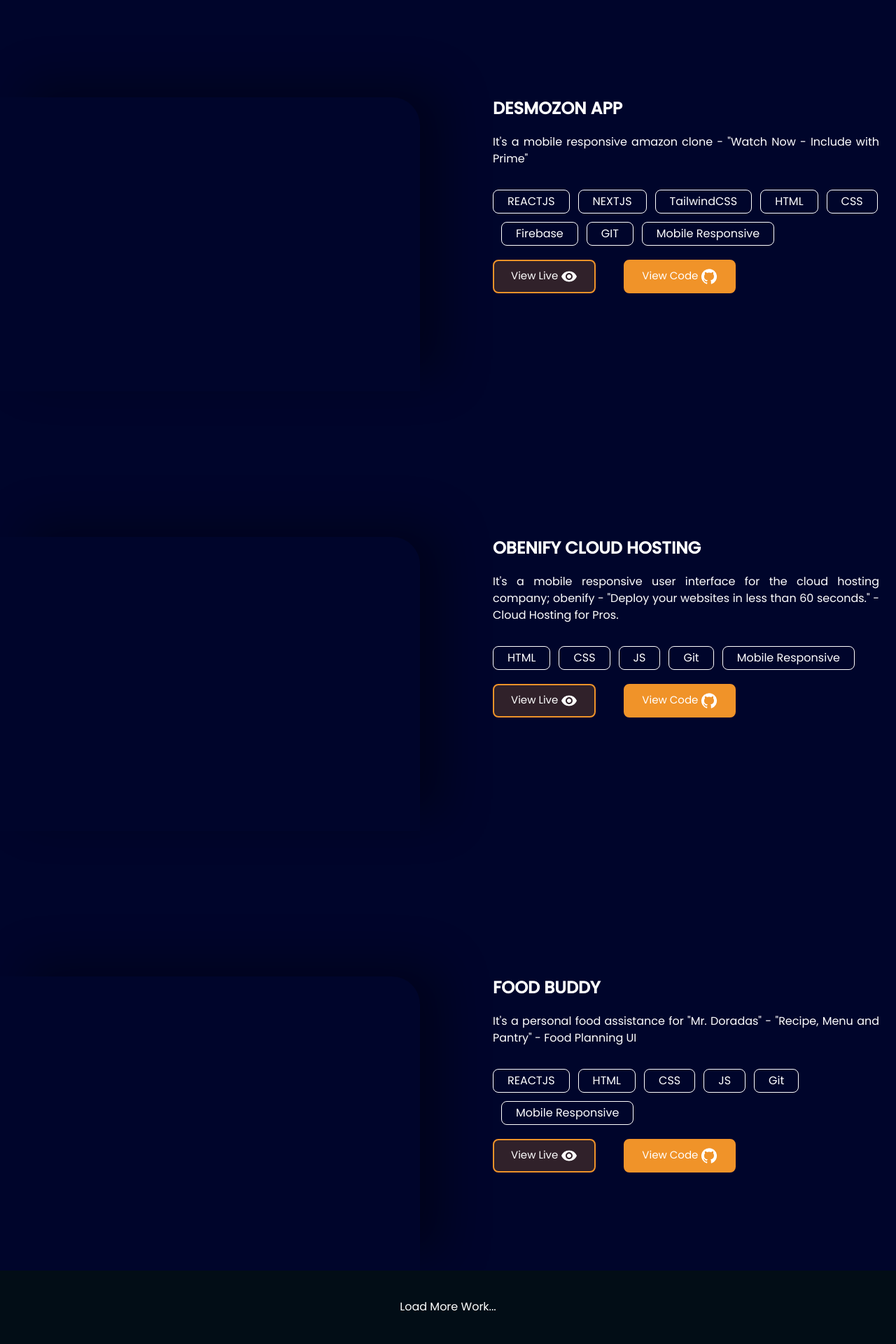
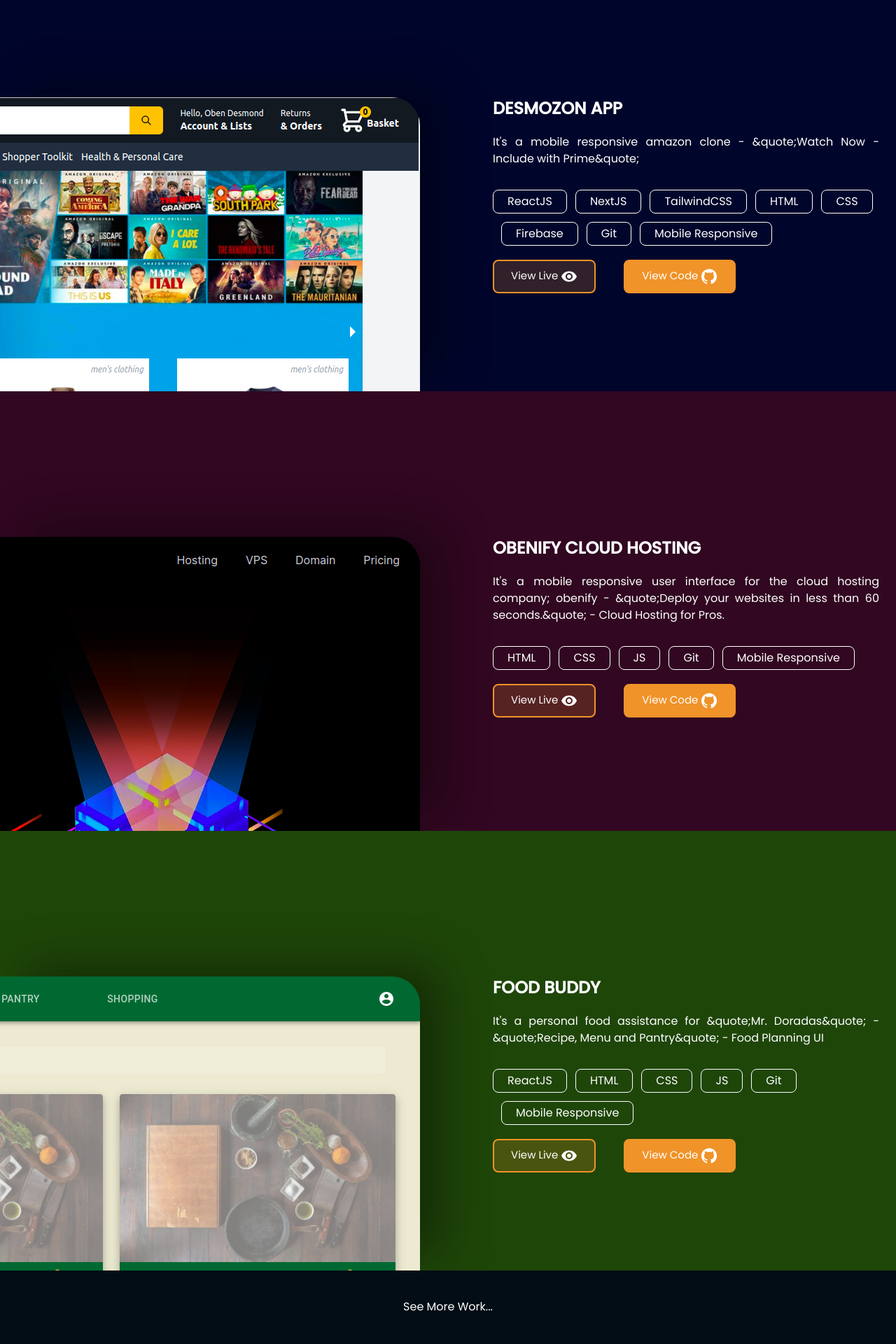
Before and after one commit to obendesmond/Portfolio, a Next.js app: page / in a window 1280 px wide. Shown: the part 980-2900 px from the top of the page at 70% size. Built offline with nearby package versions, Linux system fonts and the light colour scheme.

Commit message:
hard code projects for now

```diff
--- a/src/components/sections/PortfolioSection.js
+++ b/src/components/sections/PortfolioSection.js
@@ -15,14 +15,208 @@
 
       {/* projects */}
 
-      {projectsData?.map((project, index) => (
+      {/* {projectsData?.map((project, index) => (
         <Project key={index} {...project} />
-      ))}
+      ))} */}
+
+      {/* first project */}
+      <div
+        className={`bg-[#00052B] pb-10 pt-10 flex flex-col-reverse justify-between items-start md:grid md:grid-cols-2 md:pb-0 gap-20 md:pt-52`}
+      >
+        <div
+          className={`hidden bg-[url('/assets/projects/desmozon_mac.png')] bg-right-top bg-no-repeat shadow-[36px_-20px_66px_-4px_rgba(0,0,0,0.37)] w-full h-[420px] rounded-tr-[40px] md:flex`}
+        ></div>
+
+        <div className=" flex flex-col space-y-5 px-6 mt-24 md:mt-0">
+          <div className="text-center md:text-left">
+            <h1 className="text-white text-2xl font-bold uppercase">
+              Desmozon App
+            </h1>
+          </div>
+          <p className="text-white text-justify">
+            It&apos;s a mobile responsive amazon clone - &quote;Watch Now -
+            Include with Prime&quote;
+          </p>
+          <div
+            className={`flex bg-[url('/assets/projects/desmozon_mac.png')] bg-contain bg-no-repeat  w-full h-[200px] rounded-xl md:hidden`}
+          ></div>
+
+          <div className="flex flex-wrap space-x-3 space-y-3 items-end justify-center md:justify-start">
+            <p className="py-1 px-5 text-white rounded-lg bg-transparent border border-white">
+              ReactJS
+            </p>
+            <p className="py-1 px-5 text-white rounded-lg bg-transparent border border-white">
+              NextJS
+            </p>
+            <p className="py-1 px-5 text-white rounded-lg bg-transparent border border-white">
+              TailwindCSS
+            </p>
+            <p className="py-1 px-5 text-white rounded-lg bg-transparent border border-white">
+              HTML
+            </p>
+            <p className="py-1 px-5 text-white rounded-lg bg-transparent border border-white">
+              CSS
+            </p>
+            <p className="py-1 px-5 text-white rounded-lg bg-transparent border border-white">
+              Firebase
+            </p>
+            <p className="py-1 px-5 text-white rounded-lg bg-transparent border border-white">
+              Git
+            </p>
+            <p className="py-1 px-5 text-white rounded-lg bg-transparent border border-white">
+              Mobile Responsive
+            </p>
+          </div>
+          {/* btn */}
+          <div className="flex flex-col justify-center space-y-5 md:space-y-0 md:justify-start md:flex-row md:space-x-10">
+            <Button
+              onClick={() => window.open("https://desmozon.vercel.app/")}
+              Icon={VisibilityIcon}
+              text="View Live"
+              bordered
+            />
+            <Button
+              onClick={() =>
+                window.open("https://github.com/obendesmond/Desmozon")
+              }
+              Icon={GitHubIcon}
+              text="View Code"
+            />
+          </div>
+        </div>
+      </div>
+
+      {/* second project */}
+      <div
+        className={`bg-[#310721] pb-10 pt-10 flex flex-col-reverse justify-between items-start md:grid md:grid-cols-2 md:pb-0 gap-20 md:pt-52`}
+      >
+        <div
+          className={`hidden bg-[url('/assets/projects/obenify.png')] bg-right-top bg-no-repeat shadow-[36px_-20px_66px_-4px_rgba(0,0,0,0.37)] w-full h-[420px] rounded-tr-[40px] md:flex`}
+        ></div>
+
+        <div className=" flex flex-col space-y-5 px-6 mt-24 md:mt-0">
+          <div className="text-center md:text-left">
+            <h1 className="text-white text-2xl font-bold uppercase">
+              Obenify Cloud Hosting
+            </h1>
+          </div>
+          <p className="text-white text-justify">
+            It&apos;s a mobile responsive user interface for the cloud hosting
+            company; obenify - &quote;Deploy your websites in less than 60
+            seconds.&quote; - Cloud Hosting for Pros.
+          </p>
+          <div
+            className={`flex bg-[url('/assets/projects/obenify.png')] bg-contain bg-no-repeat  w-full h-[200px] rounded-xl md:hidden`}
+          ></div>
+
+          <div className="flex flex-wrap space-x-3 space-y-3 items-end justify-center md:justify-start">
+            <p className="py-1 px-5 text-white rounded-lg bg-transparent border border-white">
+              HTML
+            </p>
+            <p className="py-1 px-5 text-white rounded-lg bg-transparent border border-white">
+              CSS
+            </p>
+            <p className="py-1 px-5 text-white rounded-lg bg-transparent border border-white">
+              JS
+            </p>
+            <p className="py-1 px-5 text-white rounded-lg bg-transparent border border-white">
+              Git
+            </p>
+            <p className="py-1 px-5 text-white rounded-lg bg-transparent border border-white">
+              Mobile Responsive
+            </p>
+          </div>
+          {/* btn */}
+          <div className="flex flex-col justify-center space-y-5 md:space-y-0 md:justify-start md:flex-row md:space-x-10">
+            <Button
+              onClick={() => window.open("https://obenify.netlify.app/")}
+              Icon={VisibilityIcon}
+              text="View Live"
+              bordered
+            />
+            <Button
+              onClick={() =>
+                window.open("https://github.com/obendesmond/obenify")
+              }
+              Icon={GitHubIcon}
+              text="View Code"
+            />
+          </div>
+        </div>
+      </div>
+
+      {/* third project */}
+      <div
+        className={`bg-[#1F4609] pb-10 pt-10 flex flex-col-reverse justify-between items-start md:grid md:grid-cols-2 md:pb-0 gap-20 md:pt-52`}
+      >
+        <div
+          className={`hidden bg-[url('/assets/projects/foodbuddy.png')] bg-right-top bg-no-repeat shadow-[36px_-20px_66px_-4px_rgba(0,0,0,0.37)] w-full h-[420px] rounded-tr-[40px] md:flex`}
+        ></div>
+
+        <div className=" flex flex-col space-y-5 px-6 mt-24 md:mt-0">
+          <div className="text-center md:text-left">
+            <h1 className="text-white text-2xl font-bold uppercase">
+              Food Buddy
+            </h1>
+          </div>
+          <p className="text-white text-justify">
+            It&apos;s a personal food assistance for &quote;Mr. Doradas&quote; -
+            &quote;Recipe, Menu and Pantry&quote; - Food Planning UI
+          </p>
+          <div
+            className={`flex bg-[url('/assets/projects/foodbuddy.png')] bg-contain bg-no-repeat  w-full h-[200px] rounded-xl md:hidden`}
+          ></div>
+
+          <div className="flex flex-wrap space-x-3 space-y-3 items-end justify-center md:justify-start">
+            <p className="py-1 px-5 text-white rounded-lg bg-transparent border border-white">
+              ReactJS
+            </p>
+            <p className="py-1 px-5 text-white rounded-lg bg-transparent border border-white">
+              HTML
+            </p>
+            <p className="py-1 px-5 text-white rounded-lg bg-transparent border border-white">
+              CSS
+            </p>
+            <p className="py-1 px-5 text-white rounded-lg bg-transparent border border-white">
+              JS
+            </p>
+            <p className="py-1 px-5 text-white rounded-lg bg-transparent border border-white">
+              Git
+            </p>
+            <p className="py-1 px-5 text-white rounded-lg bg-transparent border border-white">
+              Mobile Responsive
+            </p>
+          </div>
+          {/* btn */}
+          <div className="flex flex-col justify-center space-y-5 md:space-y-0 md:justify-start md:flex-row md:space-x-10">
+            <Button
+              onClick={() =>
+                window.open("http://recipeplannerapp.herokuapp.com/")
+              }
+              Icon={VisibilityIcon}
+              text="View Live"
+              bordered
+            />
+            <Button
+              onClick={() =>
+                window.open("https://github.com/obendesmond/recipeApp")
+              }
+              Icon={GitHubIcon}
+              text="View Code"
+            />
+          </div>
+        </div>
+      </div>
 
       {/* load more btn */}
       <div className="text-center bg-myDark pt-10">
-        <a href="#more-education" className="text-white">
-          Load More Work...
+        <a
+          href="https://github.com/obendesmond"
+          target="_blank"
+          rel="noreferrer"
+          className="text-white"
+        >
+          See More Work...
         </a>
       </div>
     </div>
--- a/src/data/projects.js
+++ b/src/data/projects.js
@@ -4,11 +4,12 @@
     description: `It's a mobile responsive amazon clone - "Watch Now - Include with Prime"`,
     imgSrc: "desmozon_mac.png",
     tags: [
-      "REACTJS",
-      "NEXTJS",
+      "ReactJS",
+      "NextJS",
       "TailwindCSS",
       "HTML",
       "CSS",
+      "JS",
       "Firebase",
       "GIT",
       "Mobile Responsive",
@@ -32,7 +33,7 @@
     title: "Food Buddy",
     description: `It's a personal food assistance for "Mr. Doradas" - "Recipe, Menu and Pantry" - Food Planning UI`,
     imgSrc: "foodbuddy.png",
-    tags: ["REACTJS", "HTML", "CSS", "JS", "Git", "Mobile Responsive"],
+    tags: ["ReactJS", "HTML", "CSS", "JS", "Git", "Mobile Responsive"],
     bgColor: "#1F4609",
     colorTo: "#00052B",
     liveLink: "http://recipeplannerapp.herokuapp.com/",
```
Also changed, not shown: 1 other file (tests, documents, lock files or other folders).
